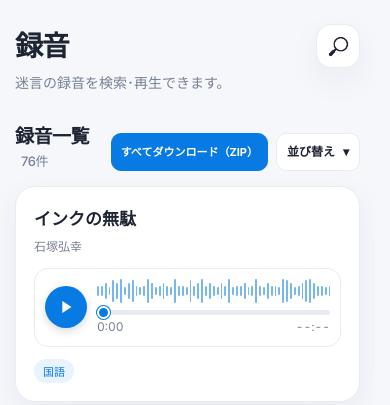
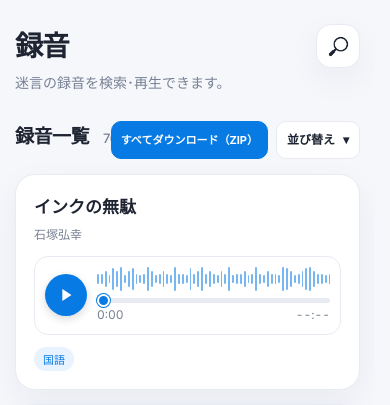
Before and after one commit to k1416465/Meigen, a Flask app: page /recording in a window 390 px wide. Shown: the part 62-467 px from the top of the page. Run offline with Flask 3, Linux system fonts and the light colour scheme; data comes from the database, SQL or seed files in the repository; data that the repository does not hold is empty.

Commit message:
Add files via upload

```diff
--- a/home_dashboard_site/templates/recording.html
+++ b/home_dashboard_site/templates/recording.html
@@ -38,6 +38,42 @@
   </div>
 </section>
 
+
+<style>
+@media (max-width: 600px) {
+  .recording-list-section .section-heading {
+    align-items: flex-start;
+  }
+
+  .recording-list-section .section-heading > div:first-child {
+    min-width: 0;
+    width: 100%;
+  }
+
+  .recording-list-section .section-heading h2 {
+    display: flex;
+    align-items: baseline;
+    justify-content: flex-start;
+    flex-wrap: nowrap;
+    gap: 8px;
+    white-space: nowrap;
+  }
+
+  .recording-list-section .recording-count {
+    display: inline-block;
+    flex: 0 0 auto;
+    white-space: nowrap;
+  }
+
+  .recording-list-section .recording-search-status {
+    display: block;
+    margin: 6px 0 0;
+    line-height: 1.5;
+    overflow-wrap: anywhere;
+  }
+}
+</style>
+
 <section class="recording-list-section">
   <div class="section-heading">
     <div>
@@ -45,7 +81,9 @@
       {% if query %}<p class="recording-search-status">検索中: {{ query }}</p>{% endif %}
     </div>
     <div class="recording-list-actions">
+      {% if not query %}
       <a class="recording-download-all" href="{{ url_for('download_all_recordings') }}">すべてダウンロード（ZIP）</a>
+      {% endif %}
       <div class="recording-sort-wrap">
         <button type="button" class="recording-sort-button" id="recording-sort-toggle" aria-expanded="false" aria-controls="recording-sort-options" onclick="toggleRecordingSortOptions()">並び替え <span aria-hidden="true">▾</span></button>
         <div class="recording-sort-options" id="recording-sort-options" hidden>
```
